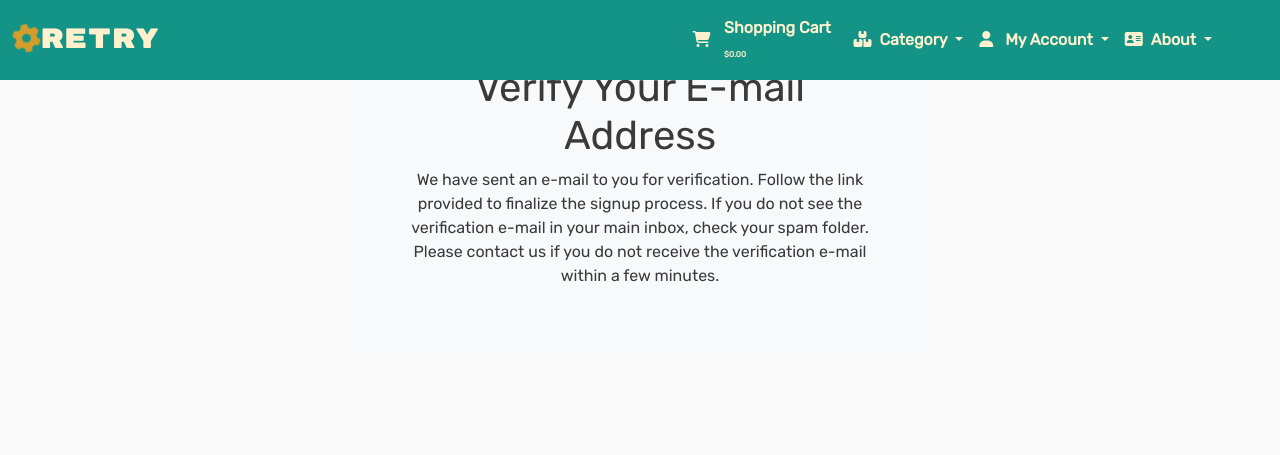
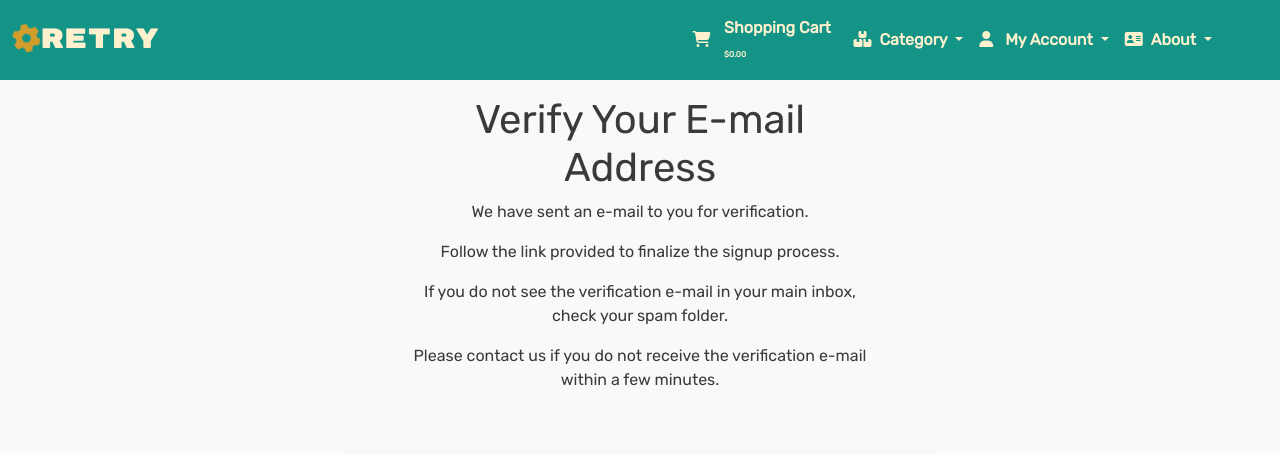
Before and after one commit to cloki0610/CI-Portfolio-Project-5, a Django app: a page that uses templates/account/verification_sent.html in a window 1280 px wide. Shown: the top 455 px of the page. Run offline with Django 4.2, Linux system fonts and the light colour scheme; parts of the project's set-up code (start-up, migrations or seed data) failed here and were passed over; some libraries are stand-ins or nearby versions.

Commit message:
Ajust top padding of all allauth templates

```diff
--- a/templates/account/email.html
+++ b/templates/account/email.html
@@ -5,7 +5,7 @@
 {% block sub_title %}{% trans "E-mail Addresses" %}{% endblock %}
 
 {% block inner_content %}
-<div class="row mx-auto bg-light mt-5 pt-3 pb-5 px-2 px-sm-5" style="max-width: 600px">
+<div class="row mx-auto bg-light mt-5 pt-5 pb-5 px-2 px-sm-5" style="max-width: 600px">
   <h1>{% trans "E-mail Addresses" %}</h1>
   {% if user.emailaddress_set.all %}
   <p>{% trans 'The following e-mail addresses are associated with your account:' %}</p>
--- a/templates/account/email_confirm.html
+++ b/templates/account/email_confirm.html
@@ -7,7 +7,7 @@
 
 
 {% block inner_content %}
-<div class="row mx-auto bg-light mt-5 pt-3 pb-5 px-2 px-sm-5" style="max-width: 600px">
+<div class="row mx-auto bg-light mt-5 pt-5 pb-5 px-2 px-sm-5" style="max-width: 600px">
     <h1 class="text-center">{% trans "Confirm E-mail Address" %}</h1>
 
     {% if confirmation %}
--- a/templates/account/login.html
+++ b/templates/account/login.html
@@ -6,7 +6,7 @@
 {% block sub_title %}{% trans "Sign In" %}{% endblock %}
 
 {% block inner_content %}
-<div class="row mx-auto bg-light mt-5 pt-3 pb-5 px-2 px-sm-5" style="max-width: 600px">
+<div class="row mx-auto bg-light mt-5 pt-5 pb-5 px-2 px-sm-5" style="max-width: 600px">
   <h1 class="text-center no-select">{% trans "Sign In"|upper %}</h1>
 
   {% get_providers as socialaccount_providers %}
--- a/templates/account/logout.html
+++ b/templates/account/logout.html
@@ -5,7 +5,7 @@
 {% block sub_title %}{% trans "Sign Out" %}{% endblock %}
 
 {% block inner_content %}
-<div class="row mx-auto bg-light mt-5 pt-3 pb-5 px-2 px-sm-5" style="max-width: 600px">
+<div class="row mx-auto bg-light mt-5 pt-5 pb-5 px-2 px-sm-5" style="max-width: 600px">
   <h1 class="text-center no-select">{% trans "Sign Out" %}</h1>
 
   <p class="text-center my-5">{% trans 'Are you sure you want to sign out?' %}</p>
--- a/templates/account/password_change.html
+++ b/templates/account/password_change.html
@@ -5,7 +5,7 @@
 {% block sub_title %}{% trans "Change Password" %}{% endblock %}
 
 {% block inner_content %}
-<div class="row mx-auto bg-light mt-5 pt-3 pb-5 px-2 px-sm-5" style="max-width: 600px">
+<div class="row mx-auto bg-light mt-5 pt-5 pb-5 px-2 px-sm-5" style="max-width: 600px">
     <h1 class="text-center">{% trans "Change Password" %}</h1>
 
     <form method="POST" action="{% url 'account_change_password' %}" class="password_change">
--- a/templates/account/password_reset.html
+++ b/templates/account/password_reset.html
@@ -6,7 +6,7 @@
 {% block sub_title %}{% trans "Password Reset" %}{% endblock %}
 
 {% block inner_content %}
-<div class="row mx-auto bg-light mt-5 pt-3 pb-5 px-2 px-sm-5" style="max-width: 600px">
+<div class="row mx-auto bg-light mt-5 pt-5 pb-5 px-2 px-sm-5" style="max-width: 600px">
     <h1>{% trans "Password Reset" %}</h1>
     {% if user.is_authenticated %}
     {% include "account/snippets/already_logged_in.html" %}
--- a/templates/account/password_reset_done.html
+++ b/templates/account/password_reset_done.html
@@ -6,7 +6,7 @@
 {% block sub_title %}{% trans "Password Reset" %}{% endblock %}
 
 {% block inner_content %}
-<div class="row mx-auto bg-light mt-5 pt-3 pb-5 px-2 px-sm-5" style="max-width: 600px">
+<div class="row mx-auto bg-light mt-5 pt-5 pb-5 px-2 px-sm-5" style="max-width: 600px">
     <h1>{% trans "Password Reset" %}</h1>
 
     {% if user.is_authenticated %}
@@ -16,4 +16,7 @@
     <p>{% blocktrans %}We have sent you an e-mail. If you have not received it please check your spam folder. Otherwise
         contact us if you do not receive it in a few minutes.{% endblocktrans %}</p>
 </div>
+<div class="row mt-2 text-center">
+    <a class="btn btn-lg btn-success rounded-0" href="{% url 'products' %}">{% trans "To Shop" %}</a>
+</div>
 {% endblock %}
--- a/templates/account/password_reset_from_key.html
+++ b/templates/account/password_reset_from_key.html
@@ -4,7 +4,7 @@
 {% block sub_title %}{% trans "Change Password" %}{% endblock %}
 
 {% block inner_content %}
-<div class="row mx-auto bg-light mt-5 pt-3 pb-5 px-2 px-sm-5" style="max-width: 600px">
+<div class="row mx-auto bg-light mt-5 pt-5 pb-5 px-2 px-sm-5" style="max-width: 600px">
     <h1>{% if token_fail %}{% trans "Bad Token" %}{% else %}{% trans "Change Password" %}{% endif %}</h1>
 
     {% if token_fail %}
--- a/templates/account/password_reset_from_key_done.html
+++ b/templates/account/password_reset_from_key_done.html
@@ -4,7 +4,7 @@
 {% block sub_title %}{% trans "Change Password" %}{% endblock %}
 
 {% block inner_content %}
-<div class="row mx-auto bg-light mt-5 pt-3 pb-5 px-2 px-sm-5" style="max-width: 600px">
+<div class="row mx-auto bg-light mt-5 pt-5 pb-5 px-2 px-sm-5" style="max-width: 600px">
     <h1>{% trans "Change Password" %}</h1>
     <p>{% trans 'Your password is now changed.' %}</p>
 </div>
--- a/templates/account/password_set.html
+++ b/templates/account/password_set.html
@@ -5,7 +5,7 @@
 {% block sub_title %}{% trans "Set Password" %}{% endblock %}
 
 {% block inner_content %}
-<div class="row mx-auto bg-light mt-5 pt-3 pb-5 px-2 px-sm-5" style="max-width: 600px">
+<div class="row mx-auto bg-light mt-5 pt-5 pb-5 px-2 px-sm-5" style="max-width: 600px">
     <h1>{% trans "Set Password" %}</h1>
 
     <form method="POST" action="{% url 'account_set_password' %}" class="password_set">
--- a/templates/account/signup.html
+++ b/templates/account/signup.html
@@ -5,7 +5,7 @@
 {% block sub_title %}{% trans "Signup" %}{% endblock %}
 
 {% block inner_content %}
-<div class="row mx-auto bg-light mt-5 pt-3 pb-5 px-2 px-sm-5" style="max-width: 600px">
+<div class="row mx-auto bg-light mt-5 pt-5 pb-5 px-2 px-sm-5" style="max-width: 600px">
   <h1 class="text-center no-select">{% trans "Sign Up" %}</h1>
 
   <p class="text-center no-select">{% blocktrans %}Already have an account? Then please <a href="{{ login_url }}">sign
--- a/templates/account/verification_sent.html
+++ b/templates/account/verification_sent.html
@@ -5,12 +5,13 @@
 {% block sub_title %}{% trans "Verify Your E-mail Address" %}{% endblock %}
 
 {% block content %}
-<div class="row mx-auto bg-light mt-5 pt-3 pb-5 px-2 px-sm-5" style="max-width: 600px">
+<div class="row mx-auto bg-light mt-5 pt-5 pb-5 px-2 px-sm-5" style="max-width: 600px">
     <h1 class="text-center">{% trans "Verify Your E-mail Address" %}</h1>
-
-    <p class="text-center">{% blocktrans %}We have sent an e-mail to you for verification. Follow the link provided to
-        finalize the signup process. If you do not see the verification e-mail in your main inbox, check your spam
-        folder. Please contact us if you do not receive the verification e-mail within a few minutes.{% endblocktrans %}
-    </p>
+    {% blocktrans %}
+    <p class="text-center">We have sent an e-mail to you for verification.</p>
+    <p class="text-center">Follow the link provided to finalize the signup process.</p>
+    <p class="text-center">If you do not see the verification e-mail in your main inbox, check your spam folder.</p>
+    <p class="text-center">Please contact us if you do not receive the verification e-mail within a few minutes.</p>
+    {% endblocktrans %}
 </div>
 {% endblock %}
--- a/templates/account/verified_email_required.html
+++ b/templates/account/verified_email_required.html
@@ -5,7 +5,7 @@
 {% block sub_title %}{% trans "Verify Your E-mail Address" %}{% endblock %}
 
 {% block content %}
-<div class="row mx-auto bg-light mt-5 pt-3 pb-5 px-2 px-sm-5" style="max-width: 600px">
+<div class="row mx-auto bg-light mt-5 pt-5 pb-5 px-2 px-sm-5" style="max-width: 600px">
     <h1 class="text-center">{% trans "Verify Your E-mail Address" %}</h1>
 
     {% url 'account_email' as email_url %}
```
